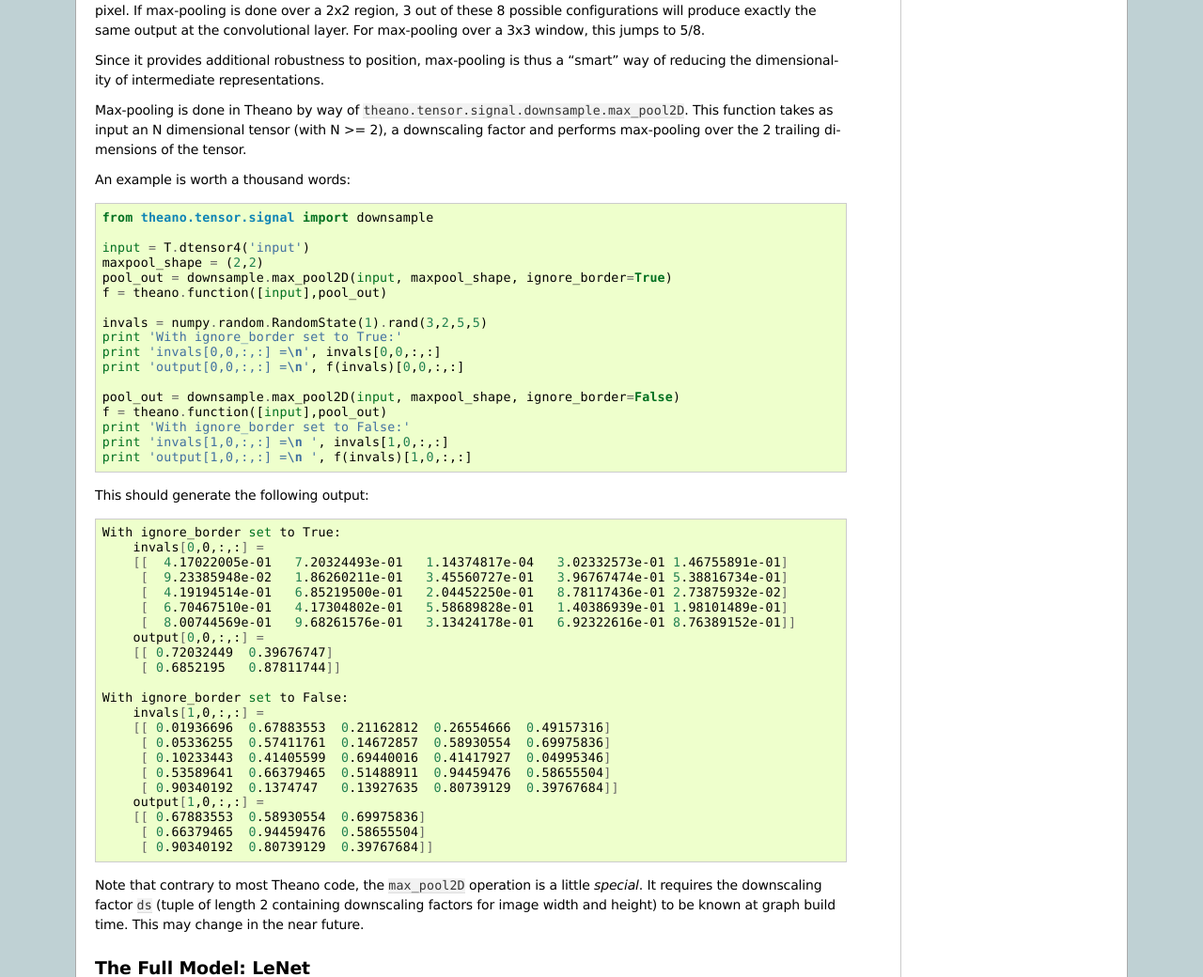
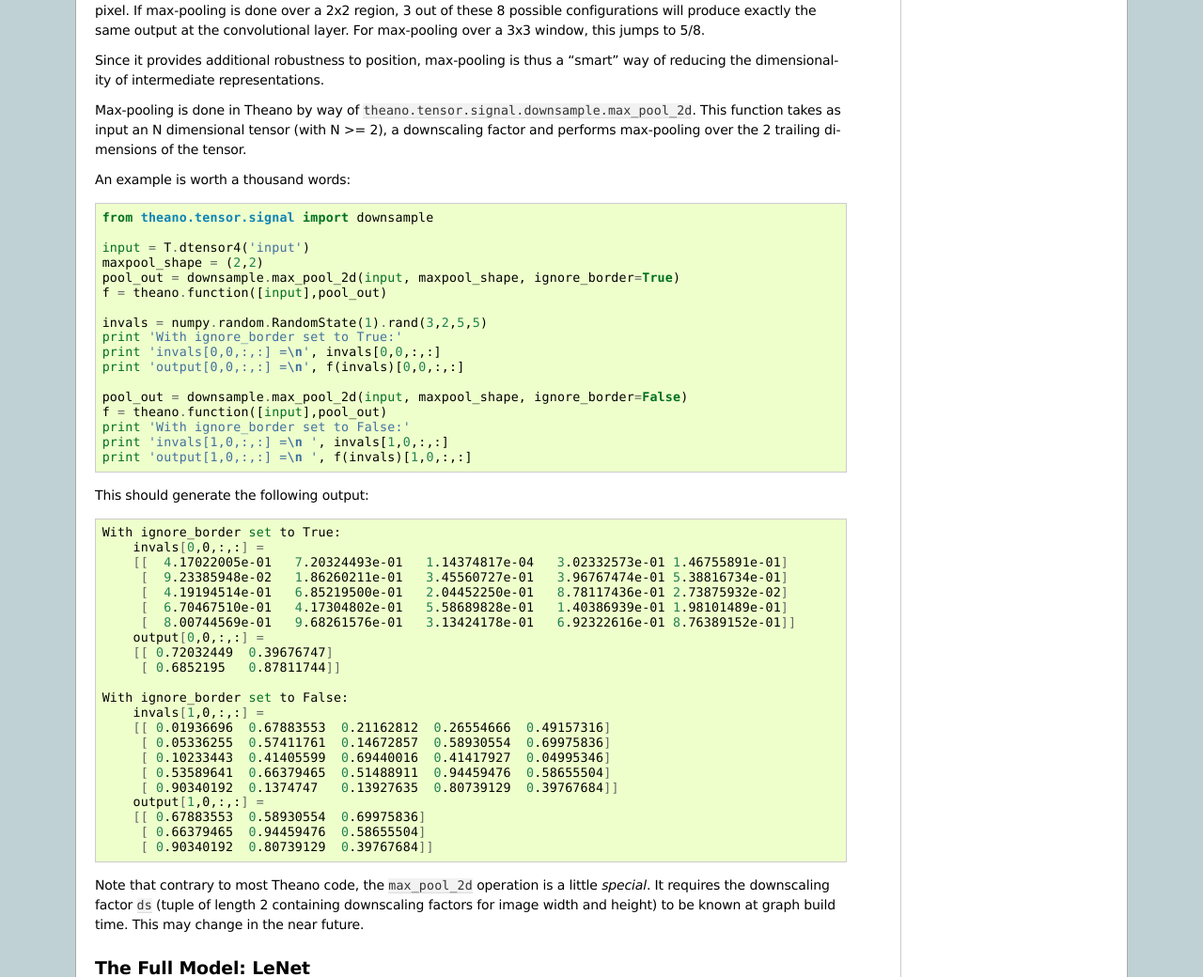
Before and after one commit to lisa-lab/DeepLearningTutorials, a Sphinx documentation site: the page built from doc/lenet.txt, in a window 1280 px wide and 1400 px high, scrolled down 4273 px. Shown: the part 150-1190 px from the top of the window at 94% size. Built offline with Sphinx 7.4.7, drawn with Linux system fonts in a browser that asks for light colours; formulas are drawn with MathJax 3; some of the changed text lies outside the part shown.

Commit message:
renamed var following new name. The old one generated deprecated warning.

```diff
--- a/doc/lenet.txt
+++ b/doc/lenet.txt
@@ -297,7 +297,7 @@ layer. For max-pooling over a 3x3 window, this jumps to 5/8.
 Since it provides additional robustness to position, max-pooling is thus a
 "smart" way of reducing the dimensionality of intermediate representations.
 
-Max-pooling is done in Theano by way of ``theano.tensor.signal.downsample.max_pool2D``.
+Max-pooling is done in Theano by way of ``theano.tensor.signal.downsample.max_pool_2d``.
 This function takes as input an N dimensional tensor (with N >= 2), a
 downscaling factor and performs max-pooling over the 2 trailing dimensions of
 the tensor.
@@ -310,7 +310,7 @@ An example is worth a thousand words:
 
     input = T.dtensor4('input')
     maxpool_shape = (2,2)
-    pool_out = downsample.max_pool2D(input, maxpool_shape, ignore_border=True)
+    pool_out = downsample.max_pool_2d(input, maxpool_shape, ignore_border=True)
     f = theano.function([input],pool_out)
 
     invals = numpy.random.RandomState(1).rand(3,2,5,5)
@@ -318,7 +318,7 @@ An example is worth a thousand words:
     print 'invals[0,0,:,:] =\n', invals[0,0,:,:]
     print 'output[0,0,:,:] =\n', f(invals)[0,0,:,:]
 
-    pool_out = downsample.max_pool2D(input, maxpool_shape, ignore_border=False)
+    pool_out = downsample.max_pool_2d(input, maxpool_shape, ignore_border=False)
     f = theano.function([input],pool_out)
     print 'With ignore_border set to False:'
     print 'invals[1,0,:,:] =\n ', invals[1,0,:,:]
@@ -351,7 +351,7 @@ This should generate the following output:
          [ 0.66379465  0.94459476  0.58655504]
          [ 0.90340192  0.80739129  0.39767684]]
 
-Note that contrary to most Theano code, the ``max_pool2D`` operation is a little
+Note that contrary to most Theano code, the ``max_pool_2d`` operation is a little
 *special*. It requires the downscaling factor ``ds`` (tuple of length 2 containing
 downscaling factors for image width and height) to be known at graph build
 time. This may change in the near future.
@@ -431,7 +431,7 @@ layer.
                     filter_shape=filter_shape, image_shape=image_shape)
 
             # downsample each feature map individually, using maxpooling
-            pooled_out = downsample.max_pool2D(conv_out, poolsize, ignore_border=True)
+            pooled_out = downsample.max_pool_2d(conv_out, poolsize, ignore_border=True)
 
             # add the bias term. Since the bias is a vector (1D array), we first
             # reshape it to a tensor of shape (1,n_filters,1,1). Each bias will thus
```
Also changed, not shown: 1 other file.
